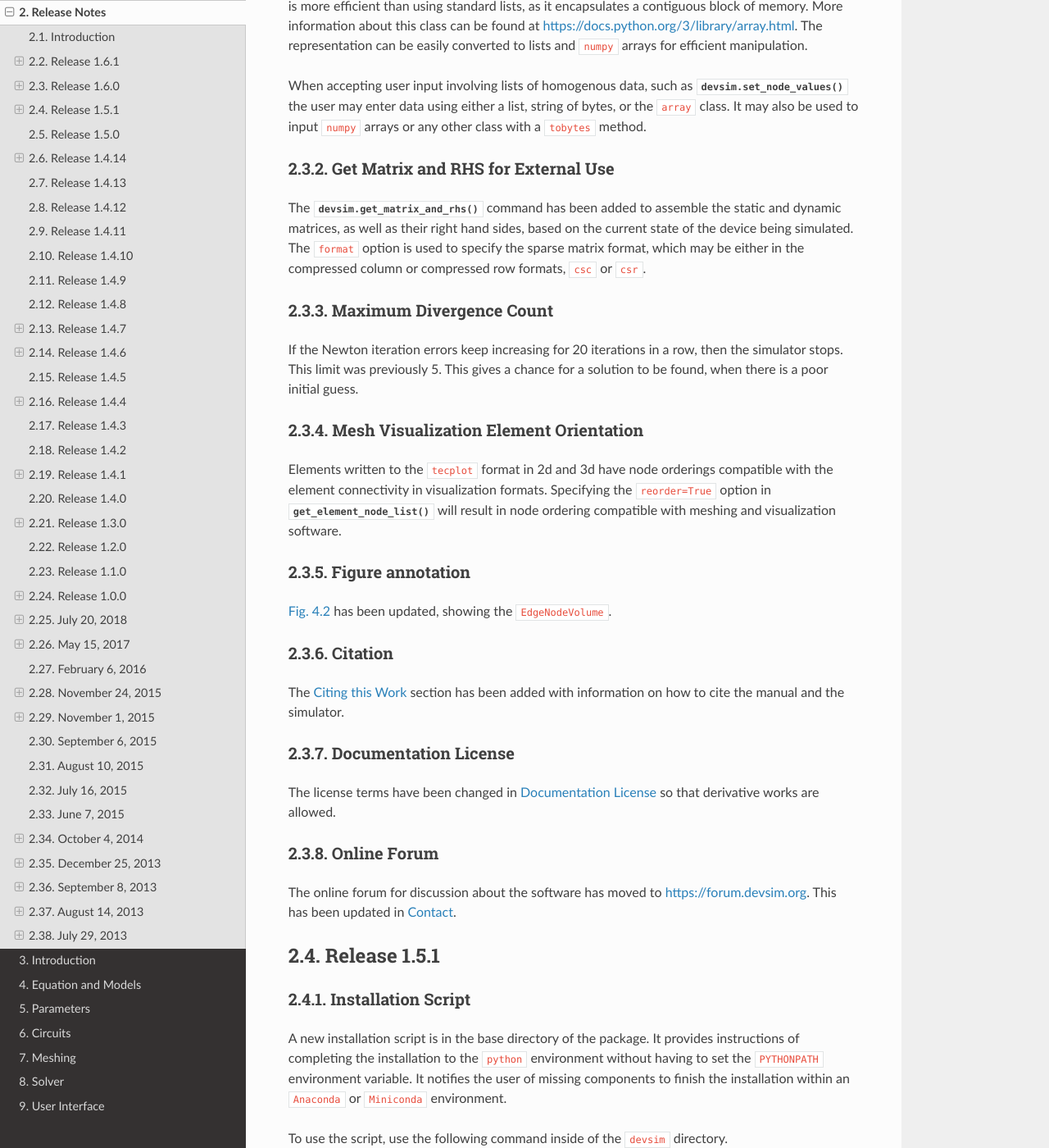
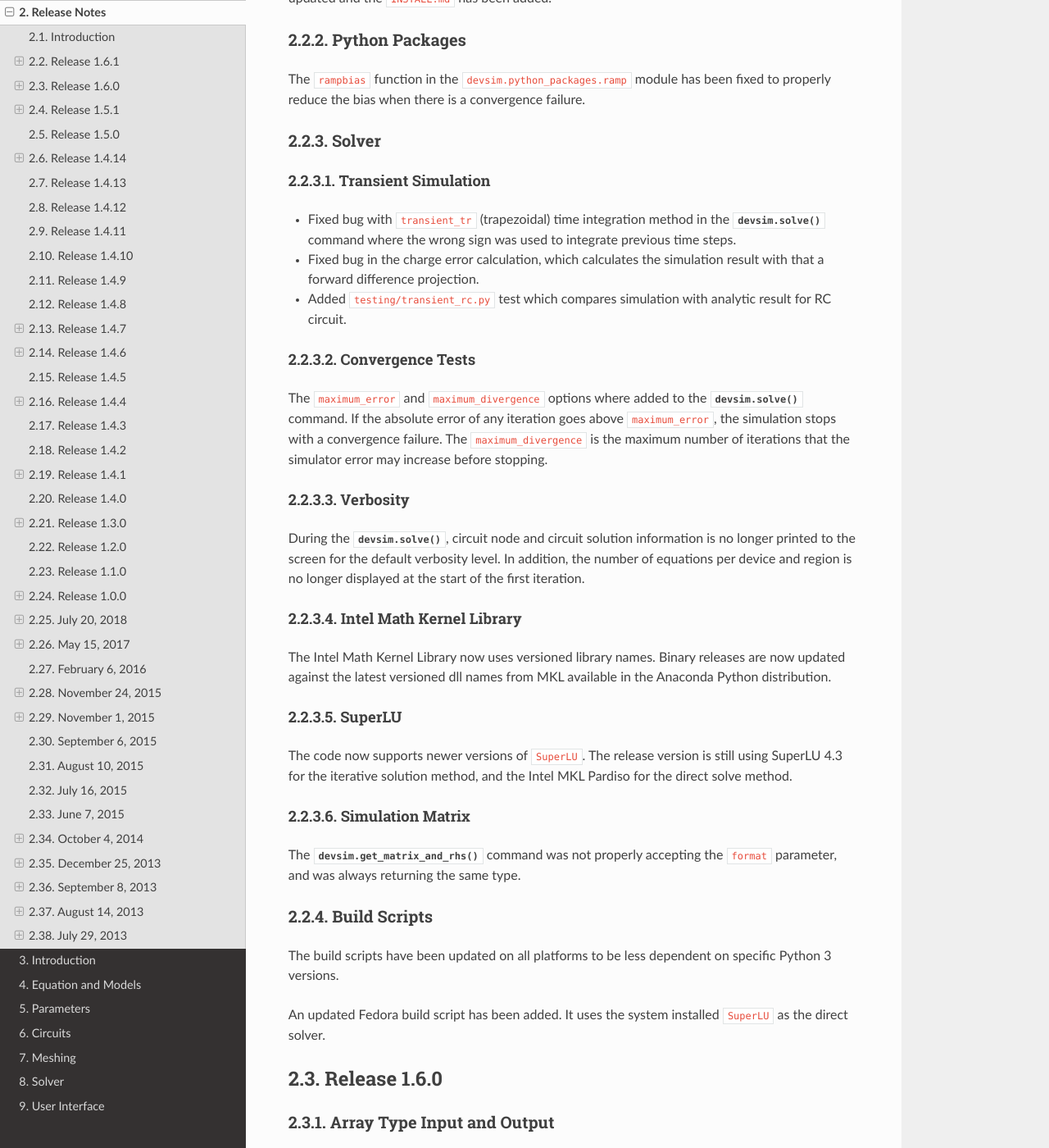
Before and after one commit to devsim/devsim_documentation, a Sphinx documentation site: the page built from sphinx/source/releasenotes.rst, in a window 1280 px wide and 1400 px high, scrolled down 578 px. Shown: the whole window at 82% size. Built offline with Sphinx 7.4.7 and the Read the Docs theme 2.0.0, drawn with Linux system fonts in a browser that asks for light colours; cross-references to code outside the pages are shown as plain code; some of the changed text lies outside the part shown.

Commit message:
update release notes

```diff
--- a/sphinx/source/conf.py
+++ b/sphinx/source/conf.py
@@ -231,6 +231,10 @@ latex_elements = {
     #'preamble': r'''
     #\addtocontents{toc}{\protect\hypertarget{toc}{}}
     #''',
+'preamble': r'''
+\setcounter{tocdepth}{5}
+\setcounter{secnumdepth}{5}
+''',
 
     # Latex figure (float) alignment
     #'figure_align': 'htbp',
--- a/sphinx/source/releasenotes.rst
+++ b/sphinx/source/releasenotes.rst
@@ -15,7 +15,67 @@ Release 1.6.1
 Documentation
 ^^^^^^^^^^^^^
 
+Manual
+""""""
+
 Fixed unit in description for example in :ref:`sec__cap1d`.
+
+
+Documentation Files
+"""""""""""""""""""
+
+Some out of date files (e.g. RELEASE, INSTALL, . . .) have been removed.  The ``README.md`` has been updated and the ``INSTALL.md`` has been added.
+
+
+Python Packages
+^^^^^^^^^^^^^^^
+
+The ``rampbias`` function in the ``devsim.python_packages.ramp`` module has been fixed to properly reduce the bias when there is a convergence failure.
+
+Solver
+^^^^^^
+
+Transient Simulation
+""""""""""""""""""""
+
+* Fixed bug with ``transient_tr`` (trapezoidal) time integration method in the :meth:`devsim.solve` command where the wrong sign was used to integrate previous time steps.
+* Fixed bug in the charge error calculation, which calculates the simulation result with that a forward difference projection.
+* Added ``testing/transient_rc.py`` test which compares simulation with analytic result for RC circuit.
+
+
+Convergence Tests
+"""""""""""""""""
+
+The ``maximum_error`` and ``maximum_divergence`` options where added to the :meth:`devsim.solve` command.  If the absolute error of any iteration goes above ``maximum_error``, the simulation stops with a convergence failure.  The ``maximum_divergence`` is the maximum number of iterations that the simulator error may increase before stopping.
+
+Verbosity
+"""""""""
+
+During the :meth:`devsim.solve`, circuit node and circuit solution information is no longer printed to the screen for the default verbosity level.  In addition, the number of equations per device and region is no longer displayed at the start of the first iteration.
+
+
+Intel Math Kernel Library
+"""""""""""""""""""""""""
+
+The Intel Math Kernel Library now uses versioned library names.  Binary releases are now updated against the latest versioned dll names from MKL available in the Anaconda Python distribution.
+
+
+SuperLU
+"""""""
+
+The code now supports newer versions of ``SuperLU``.  The release version is still using SuperLU 4.3 for the iterative solution method, and the Intel MKL Pardiso for the direct solve method.
+
+Simulation Matrix
+"""""""""""""""""
+
+The :meth:`devsim.get_matrix_and_rhs` command was not properly accepting the ``format`` parameter, and was always returning the same type.
+
+Build Scripts
+^^^^^^^^^^^^^
+
+The build scripts have been updated on all platforms to be less dependent on specific Python 3 versions.
+
+An updated Fedora build script has been added.  It uses the system installed ``SuperLU`` as the direct solver.
 
 Release 1.6.0
 ~~~~~~~~~~~~~
@@ -40,7 +100,7 @@ If the Newton iteration errors keep increasing for 20 iterations in a row, then
 Mesh Visualization Element Orientation
 ^^^^^^^^^^^^^^^^^^^^^^^^^^^^^^^^^^^^^^
 
-Elements written to the ``tecplot`` format in 2d and 3d have node orderings compatible with the element connectivity in visualization formats.  Specifying the ``reorder=True`` option in :meth:`get_element_node_list` will result in node ordering compatible with meshing and visualization software.
+Elements written to the ``tecplot`` format in 2d and 3d have node orderings compatible with the element connectivity in visualization formats.  Specifying the ``reorder=True`` option in :meth:`devsim.get_element_node_list` will result in node ordering compatible with meshing and visualization software.
 
 
 Figure annotation
```
